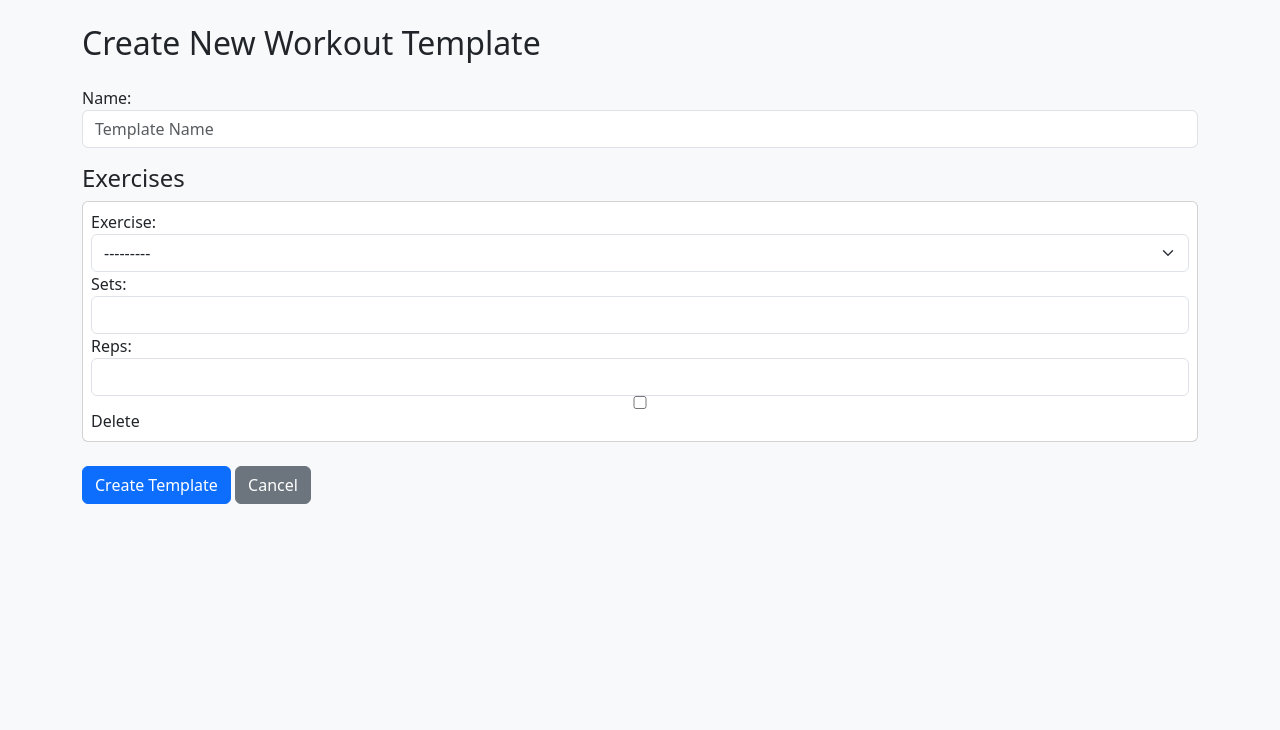
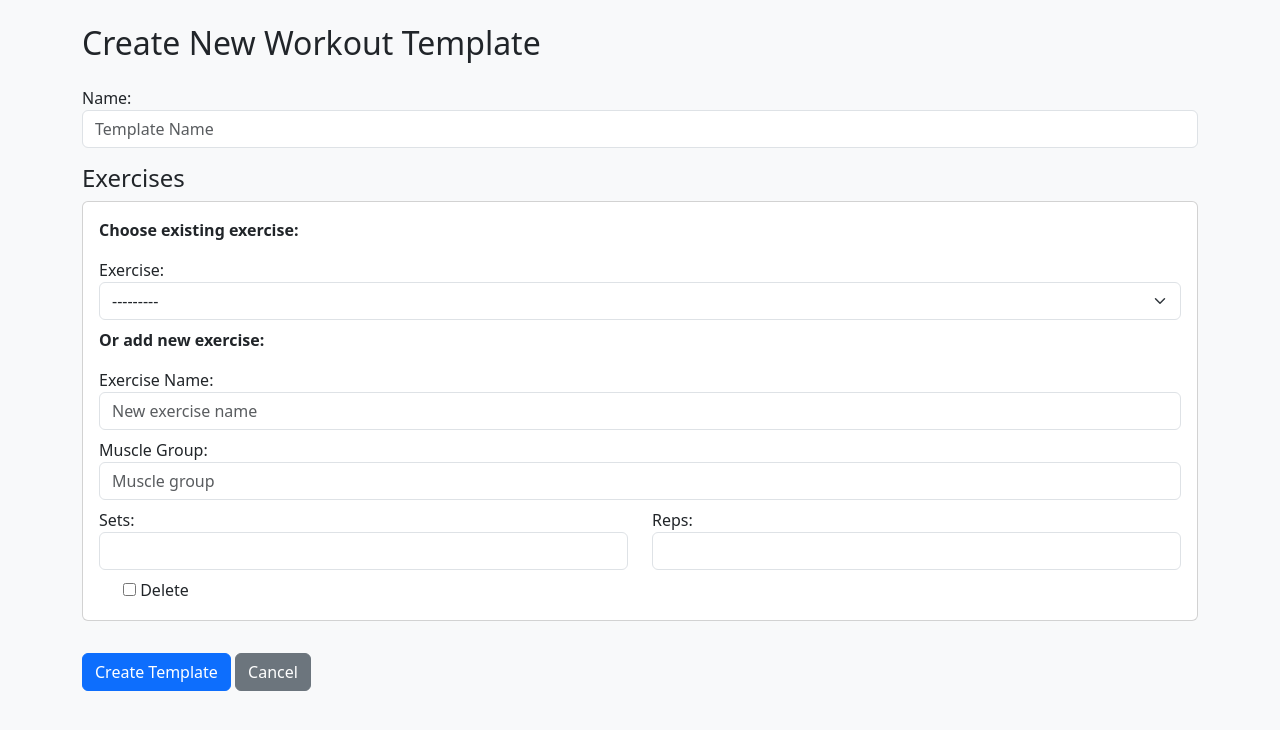
Before and after one commit to CNeiheisel/gymApp, a Django app: page /templates/create/ in a window 1280 px wide. Shown: the part 56-786 px from the top of the page. Run offline with Django 5.2, Linux system fonts and the light colour scheme; a user stored in the database is signed in; data comes from the database, SQL or seed files in the repository.

Commit message:
Update create_template.html

```diff
--- a/workouts/templates/workouts/create_template.html
+++ b/workouts/templates/workouts/create_template.html
@@ -47,13 +47,41 @@
 
         <h4>Exercises</h4>
         {{ formset.management_form }}
+
         {% for form in formset %}
-            <div class="card mb-2 p-2">
-                {{ form.exercise.label_tag }} {{ form.exercise }}
-                {{ form.sets.label_tag }} {{ form.sets }}
-                {{ form.reps.label_tag }} {{ form.reps }}
+            <div class="card mb-3 p-3">
+                <p><strong>Choose existing exercise:</strong></p>
+                <div class="mb-2">
+                    {{ form.exercise.label_tag }} {{ form.exercise }}
+                </div>
+
+                <p><strong>Or add new exercise:</strong></p>
+                <div class="mb-2">
+                    <label for="id_new_exercise_name_{{ forloop.counter0 }}">Exercise Name:</label>
+                    <input type="text" name="form-{{ forloop.counter0 }}-new_exercise_name"
+                           id="id_new_exercise_name_{{ forloop.counter0 }}"
+                           class="form-control" placeholder="New exercise name">
+                </div>
+                <div class="mb-2">
+                    <label for="id_new_muscle_group_{{ forloop.counter0 }}">Muscle Group:</label>
+                    <input type="text" name="form-{{ forloop.counter0 }}-new_muscle_group"
+                           id="id_new_muscle_group_{{ forloop.counter0 }}"
+                           class="form-control" placeholder="Muscle group">
+                </div>
+
+                <div class="row">
+                    <div class="col">
+                        {{ form.sets.label_tag }} {{ form.sets }}
+                    </div>
+                    <div class="col">
+                        {{ form.reps.label_tag }} {{ form.reps }}
+                    </div>
+                </div>
+
                 {% if form.DELETE %}
-                    {{ form.DELETE }} <label>Delete</label>
+                    <div class="form-check mt-2">
+                        {{ form.DELETE }} <label class="form-check-label">Delete</label>
+                    </div>
                 {% endif %}
             </div>
         {% endfor %}
```
